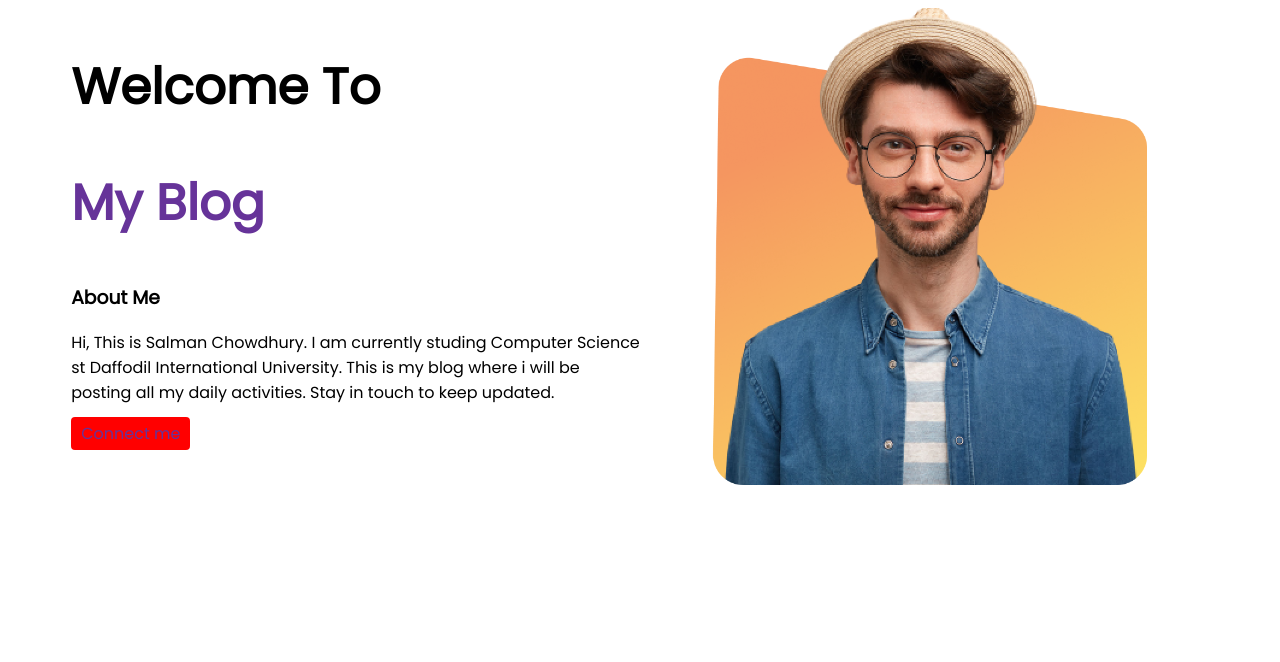
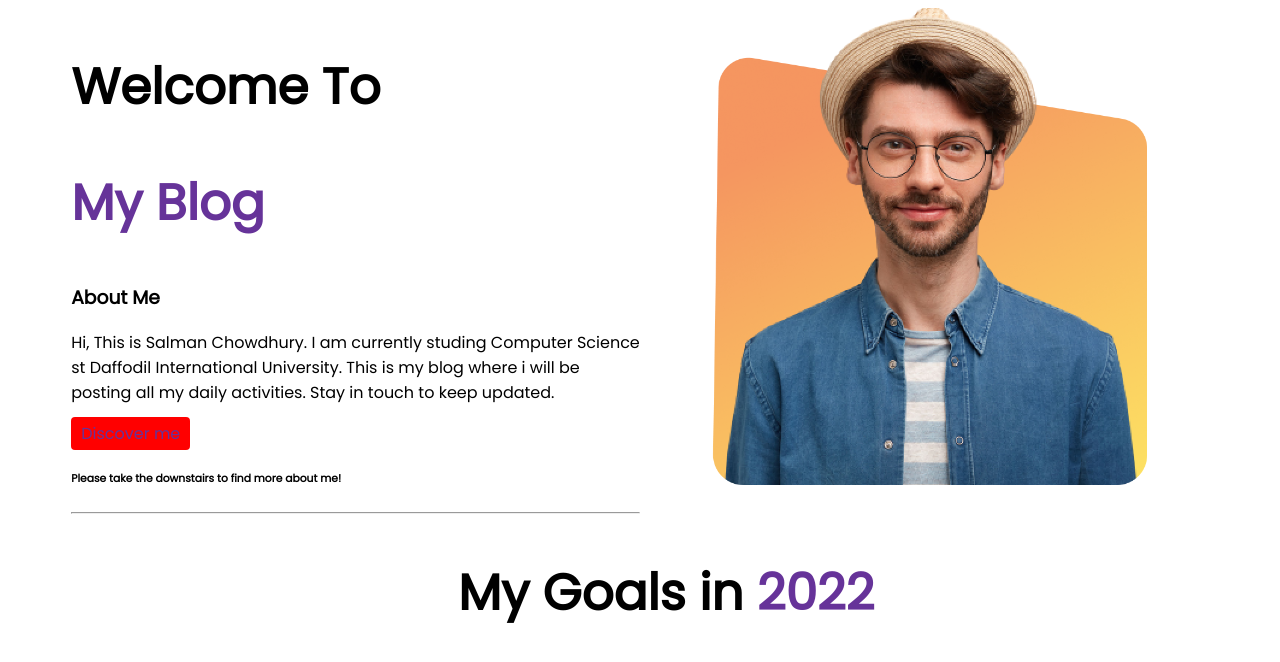
Before and after one commit to salmanchy/06-01-2022, a plain HTML site: page index.html in a window 1280 px wide. Drawn offline with Linux system fonts and the light colour scheme.

Commit message:
third edit

```diff
--- a/index.html
+++ b/index.html
@@ -18,13 +18,24 @@
     <h3>About Me</h3>
     <p>Hi, This is Salman Chowdhury. I am currently studing Computer Science st Daffodil International University. This is my blog where i will be posting all my daily activities. Stay in touch to keep updated.</p>
 
-    <a class="button" target="blank" href="https://www.linkedin.com/in/salman-chy-254bb4218/">Connect me</a>
+    <a class="button" target="blank" href="https://www.linkedin.com/in/salman-chy-254bb4218/">Discover me</a>
+
+    <h6>Please take the downstairs to find more about me!</h6>
+    <hr>
 </div>
     <div class="half-width">
         <img src="person/person-1.png" alt="random people picture on the first part">
     </div>
 
+ </section>
 
-</section>
+
+       <div class="heading">
+            <h1>My Goals in <span class="point">2022</span></h1>
+
+        </div>
+
+
+
 </body>
 </html>
--- a/style.css
+++ b/style.css
@@ -27,3 +27,6 @@ section {
   padding: 5px 10px;
   border-radius: 4px;
 }
+.heading {
+  padding-left: 450px;
+}
```
